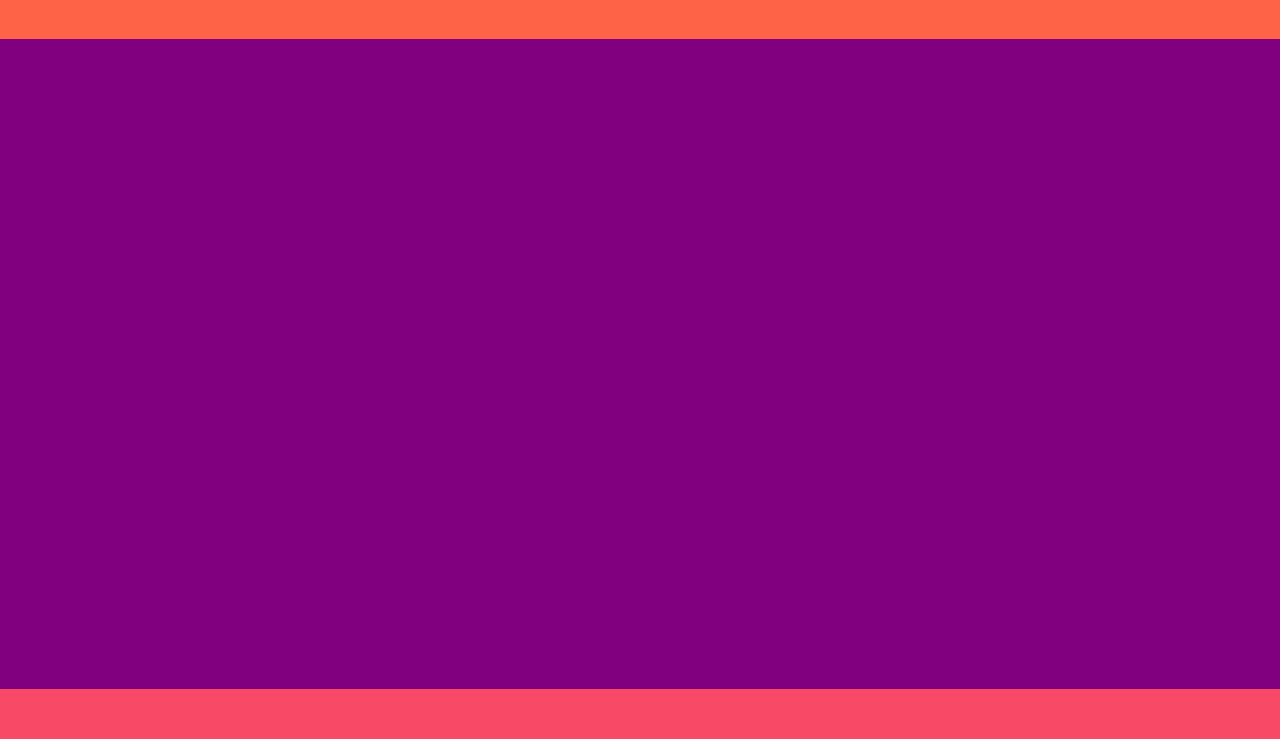
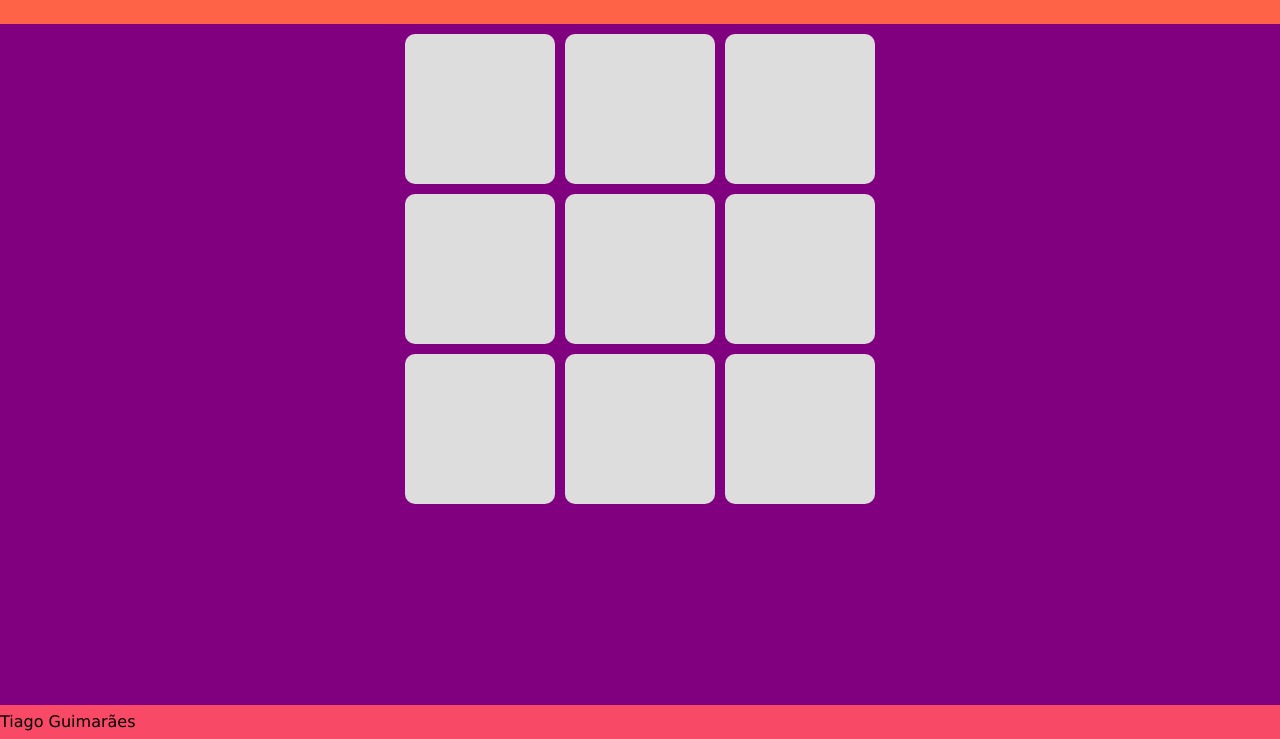
Before and after one commit to tabguimaraes/galeria-flexbox, a plain HTML site: page index.html in a window 1280 px wide. Shown: the part 61-800 px from the top of the page. Drawn offline with Linux system fonts and the light colour scheme.

Commit message:
ajustes gerais de posicionamento

```diff
--- a/index.html
+++ b/index.html
@@ -4,11 +4,23 @@
     <meta charset="UTF-8" />
     <meta name="viewport" content="width=device-width, initial-scale=1.0" />
     <link rel="stylesheet" href="./style.css" />
-    <title>Galeria</title>
+    <title>Galeria Flexbox</title>
   </head>
   <body>
     <header><span>Galeria de Fotos</span></header>
-    <main></main>
-    <footer></footer>
+    <main>
+      <div class="container">
+        <div><img src="" alt="" /></div>
+        <div><img src="" alt="" /></div>
+        <div><img src="" alt="" /></div>
+        <div><img src="" alt="" /></div>
+        <div><img src="" alt="" /></div>
+        <div><img src="" alt="" /></div>
+        <div><img src="" alt="" /></div>
+        <div><img src="" alt="" /></div>
+        <div><img src="" alt="" /></div>
+      </div>
+    </main>
+    <footer><p>Tiago Guimarães</p></footer>
   </body>
 </html>
--- a/style.css
+++ b/style.css
@@ -25,10 +25,40 @@ span {
 }
 
 main {
+  height: 100vh;
+  width: 100vw;
   background-color: purple;
-  flex-grow: 1;
 }
+
 footer {
+  display: flex;
+  align-items: center;
   background-color: rgb(248, 73, 102);
-  height: 50px;
+  height: 40px;
 }
+
+.container {
+  display: flex;
+  flex-wrap: wrap;
+  width: 530px;
+  gap: 10px;
+  justify-content: center;
+  align-items: center;
+  margin: 10px auto;
+}
+
+.container div {
+  width: 150px;
+  height: 150px;
+  display: flex;
+  align-items: center;
+  justify-content: center;
+  background-color: #ddd;
+  border-radius: 10px;
+}
+
+.container div img {
+  max-width: 100%;
+  max-height: 100%;
+  object-fit: cover;
+}
```
